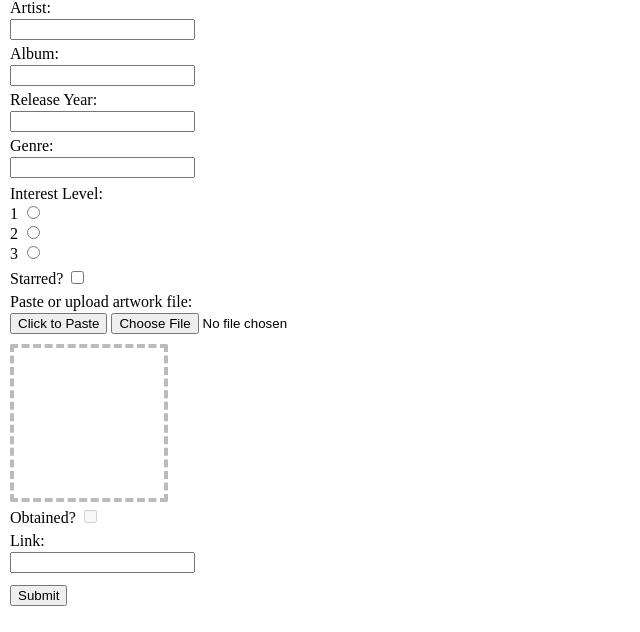
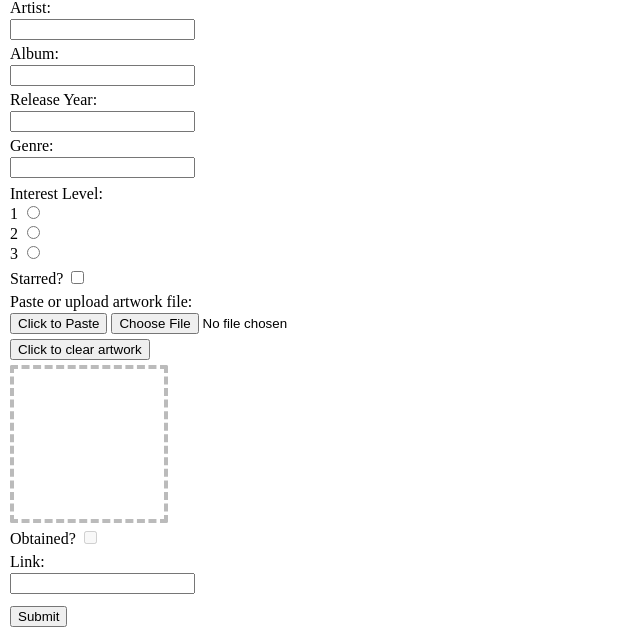
Before and after one commit to beqpolk1/swal, a Flask app: page /add_entry/single in a window 1280 px wide. Shown: the part 197-829 px from the top of the page, without its empty margins (0-640 px from the left). Before the commit the page ends 803 px from the top, so only its background shows below. Run offline with Flask 3, Linux system fonts and the light colour scheme.

Commit message:
Add button to clear uploaded/pasted artwork

```diff
--- a/services/web/static/js/add_entry.js
+++ b/services/web/static/js/add_entry.js
@@ -31,6 +31,19 @@ if (document.getElementById("artwork_file")) {
             console.log('image uploaded - ' + uplFile.type + ' - ' + uplFile.size);
             processPastedImage(uplFile);
         }
+    });
+}
+
+if (document.getElementById("artwork_clear")) {
+    document.getElementById("artwork_clear").addEventListener('click', (e) => {
+        document.getElementById("artwork_file").value = null;
+
+        imgDisplay = document.getElementById("artwork_preview");
+		imgDisplay.src = null;
+        if (!imgDisplay.classList.contains("hidden")) imgDisplay.classList.add("hidden");
+
+        pasteField = document.getElementById("artwork");
+        if (!pasteField.classList.contains("artwork_empty")) pasteField.classList.add("artwork_empty");
     });
 }
 
--- a/services/web/templates/single_add_form.html.j2
+++ b/services/web/templates/single_add_form.html.j2
@@ -32,6 +32,8 @@
         <input type="button" id="artwork_paste" name="artwork_paste" value="Click to Paste">
         <input type="file" id="artwork_file" name="artwork_file">
         <br>
+        <input type="button" id="artwork_clear" name="artwork_clear" value="Click to clear artwork">
+        <br>
         <div id="artwork" class="artwork artwork_empty">
             <img id="artwork_preview" class="hidden">
         </div>
```
